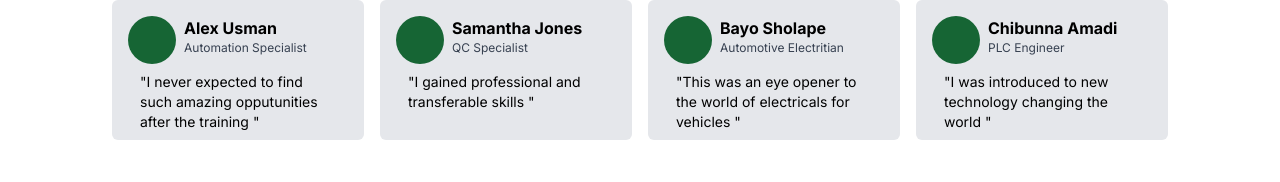
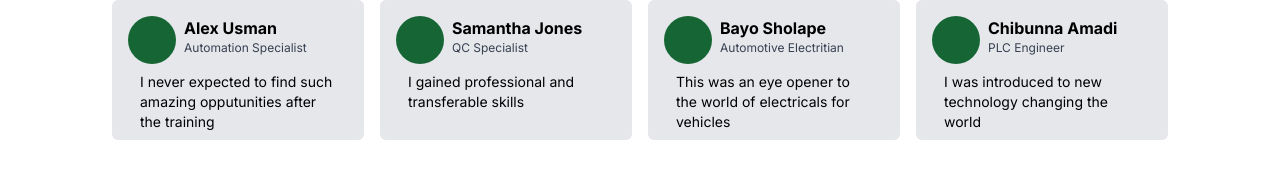
Before and after one commit to sheyax/OAWTraining, a Next.js app: page / in a window 1280 px wide. Shown: the part 1192-1374 px from the top of the page. Built offline with nearby package versions, Linux system fonts and the light colour scheme.

Commit message:
testimonials 2

```diff
--- a/components/TestimonItem.tsx
+++ b/components/TestimonItem.tsx
@@ -18,7 +18,7 @@ export default function TestimonItem({name, title, comment}:Props) {
             </div>
         </div>
 <div className="px-5 text-sm">
-<p>   "{comment}"
+<p>  {comment}
             </p>
 
 </div>
```
